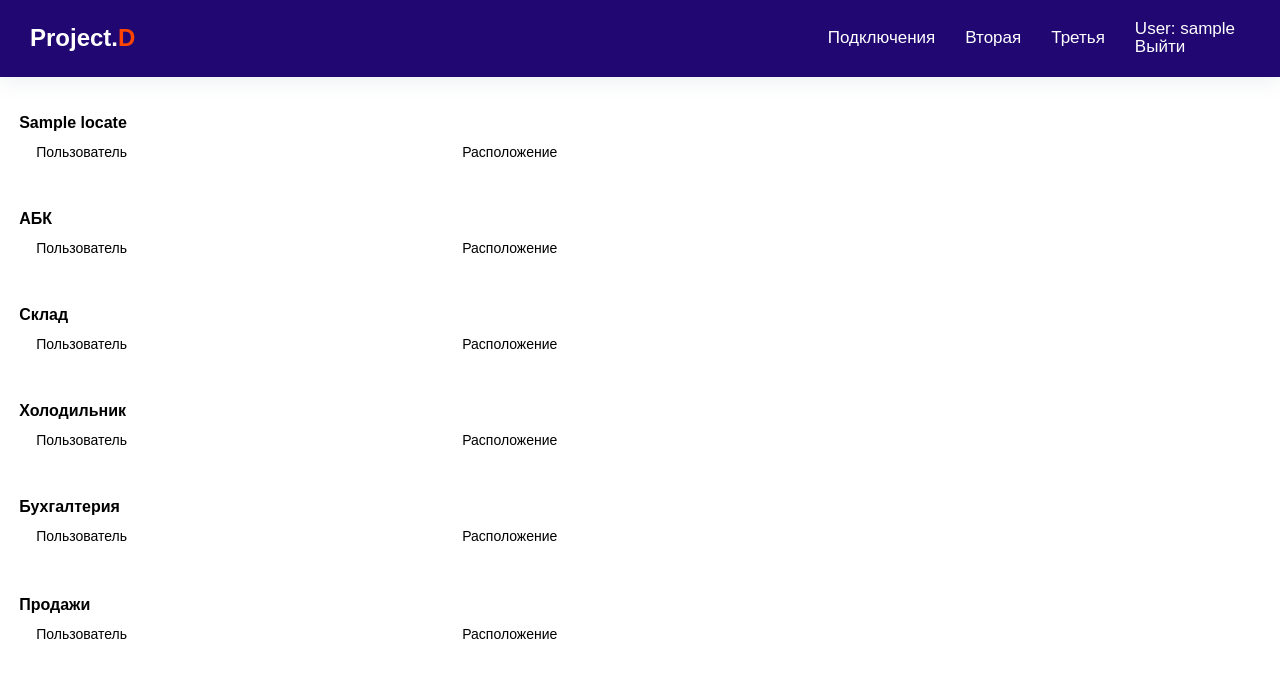
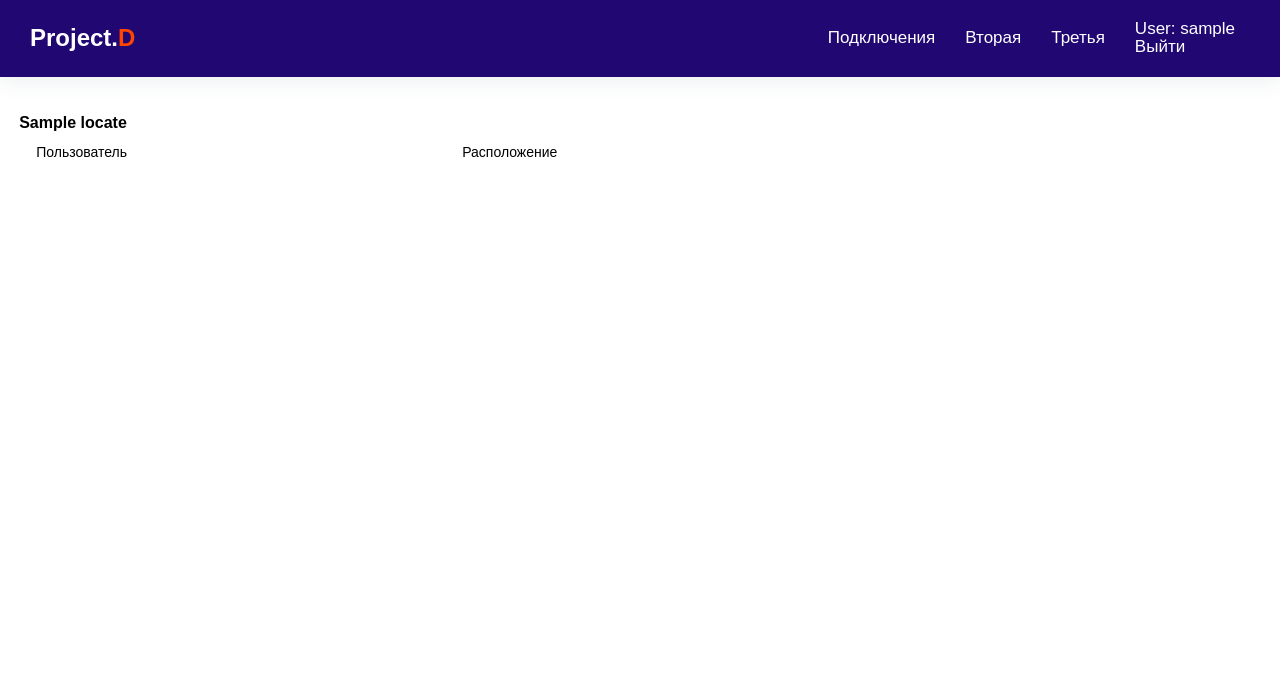
Before and after one commit to kijyra/Harman, a Django app: template Harman/templates/connection.html in a window 1280 px wide. Shown: the top 678 px of the page. Run offline with Django 3.2, Linux system fonts and the light colour scheme; a user stored in the database is signed in; tables that the repository leaves empty hold one stand-in row (values such as "Sample post"); the template is opened without the code that fills it: values that come from a table or form of the project are taken from there, most other values are stand-ins (such as "Sample title", 1, 10 or a date in 2020).

Commit message:
fixed connection.html

```diff
--- a/Harman/templates/connection.html
+++ b/Harman/templates/connection.html
@@ -16,7 +16,7 @@
                     <td>Расположение</td>
                 </tr>
                 {% for i in connections %}
-                    {% if i.location == "{{locate}}" %}
+                    {% if i.location in locate %}
                         <tr>
                             {% if i.rdp %}
                                 <td>{{ i.user }}</b></td>
@@ -35,126 +35,6 @@
             </table>
         {% endif %}
     {% endfor %}
-
-    <br><h4>АБК</h4>
-    <table class="table">
-        <tr>
-            <td>Пользователь</td>
-            <td>Расположение</td>
-        </tr>
-        {% for i in connections %}
-            {% if i.location == "АБК" %}
-                <tr>
-                    {% if i.rdp %}
-                        <td>{{ i.user }}</b></td>
-                        <td>{{i.location}}</td>
-                        <td><a href="vnc://{{i.ip}}" class="btn" target="_blank">VNC</a></td>
-                        <td><a href="rdps://{{i.ip}}" class="btn" target="_blank">Подсмотреть</a></td>
-                        <td><a href="rdpc://{{i.ip}}" class="btn" target="_blank">Подключиться</a></td>
-                    {% else %}
-                        <td>{{ i.user }}</b></td>
-                        <td>{{i.location}}</td>
-                        <td><a href="vnc://{{i.ip}}" class="btn" target="_blank">VNC</a></td>
-                    {% endif %}
-                </tr>
-            {% endif %}
-        {% endfor %}
-    </table>
-    <br><h4>Склад</h4>
-    <table class="table">
-        <tr>
-            <td>Пользователь</td>
-            <td>Расположение</td>
-        </tr>
-        {% for i in connections %}
-            {% if i.location == "Склад" %}
-                <tr>
-                    {% if i.rdp %}
-                        <td>{{ i.user }}</b></td>
-                        <td>{{i.location}}</td>
-                        <td><a href="vnc://{{i.ip}}" class="btn" target="_blank">VNC</a></td>
-                        <td><a href="rdps://{{i.ip}}" class="btn" target="_blank">Подсмотреть</a></td>
-                        <td><a href="rdpc://{{i.ip}}" class="btn" target="_blank">Подключиться</a></td>
-                    {% else %}
-                        <td>{{ i.user }}</b></td>
-                        <td>{{i.location}}</td>
-                        <td><a href="vnc://{{i.ip}}" class="btn" target="_blank">VNC</a></td>
-                    {% endif %}
-                </tr>
-            {% endif %}
-        {% endfor%}
-    </table>
-    <br><h4>Холодильник</h4>
-<table class="table">
-    <tr>
-        <td>Пользователь</td>
-        <td>Расположение</td>
-    </tr>
-    {% for i in connections %}
-        {% if i.location == "Холодильник" %}
-            <tr>
-                {% if i.rdp %}
-                    <td>{{ i.user }}</b></td>
-                    <td>{{i.location}}</td>
-                    <td><a href="vnc://{{i.ip}}" class="btn" target="_blank">VNC</a></td>
-                    <td><a href="rdps://{{i.ip}}" class="btn" target="_blank">Подсмотреть</a></td>
-                    <td><a href="rdpc://{{i.ip}}" class="btn" target="_blank">Подключиться</a></td>
-                {% else %}
-                    <td>{{forloop.counter}}.{{ i.user }}</b></td>
-                    <td>{{i.location}}</td>
-                    <td><a href="vnc://{{i.ip}}" class="btn" target="_blank">VNC</a></td>
-                {% endif %}
-            </tr>
-        {% endif %}
-    {% endfor %}
-</table>
-<br><h4>Бухгалтерия</h4>
-<table class="table">
-    <tr>
-        <td>Пользователь</td>
-        <td>Расположение</td>
-    </tr>
-    {% for i in connections %}
-        <tr>
-            {% if i.location == "Бухгалтерия" %}
-                {% if i.rdp %}
-                    <td>{{ i.user }}</b></td>
-                    <td>{{i.location}}</td>
-                    <td><a href="vnc://{{i.ip}}" class="btn" target="_blank">VNC</a></td>
-                    <td><a href="rdps://{{i.ip}}" class="btn" target="_blank">Подсмотреть</a></td>
-                    <td><a href="rdpc://{{i.ip}}" class="btn" target="_blank">Подключиться</a></td>
-                {% else %}
-                    <td>{{ i.user }}</b></td>
-                    <td>{{i.location}}</td>
-                    <td><a href="vnc://{{i.ip}}" class="btn" target="_blank">VNC</a></td>
-                {% endif %}
-            {% endif %}
-        </tr>
-    {% endfor %}
-    </table>
-    <br><h4>Продажи</h4>
-    <table class="table">
-        <tr>
-            <td>Пользователь</td>
-            <td>Расположение</td>
-        </tr>
-        {% for i in connections %}
-            {% if i.location == "Продажи" %}
-                <tr>
-                    {% if i.rdp %}
-                        <td>{{ i.user }}</b></td>
-                        <td>{{i.location}}</td>
-                        <td><a href="vnc://{{i.ip}}" class="btn" target="_blank">VNC</a></td>
-                        <td><a href="rdps://{{i.ip}}" class="btn" target="_blank">Подсмотреть</a></td>
-                        <td><a href="rdpc://{{i.ip}}" class="btn" target="_blank">Подключиться</a></td>
-                    {% else %}
-                        <td>{{ i.user }}</b></td>
-                        <td>{{i.location}}</td>
-                        <td><a href="vnc://{{i.ip}}" class="btn" target="_blank">VNC</a></td>
-                    {% endif %}
-            {% endif %}
-            </tr>
-    {% endfor %}
 </table>
 {% endblock %}
 
```
